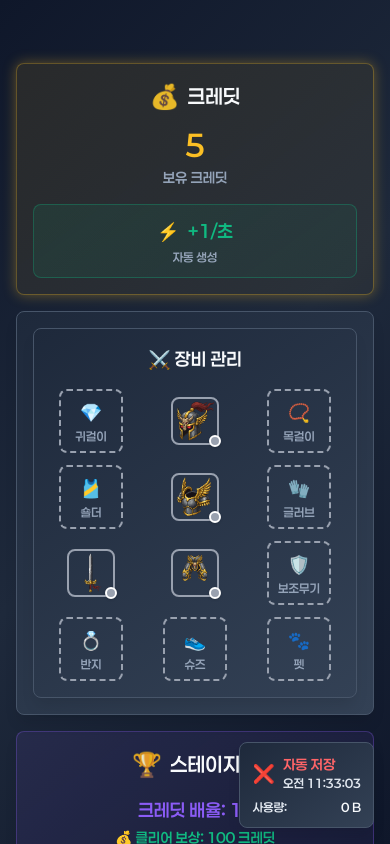
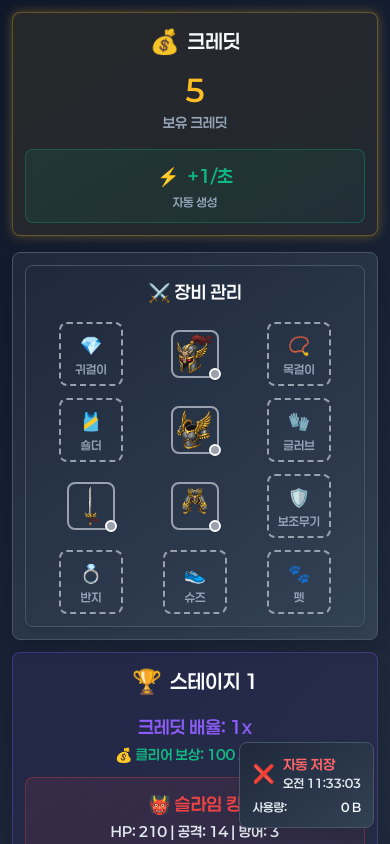
Before and after one commit to sheepright/random-game, a Next.js app: page / in a window 390 px wide. Shown: the top 844 px of the page. Built offline with nearby package versions, Linux system fonts and the light colour scheme.

Commit message:
v.1.0.1 UI 버그 문제 Fix

```diff
--- a/app/globals.css
+++ b/app/globals.css
@@ -55,6 +55,8 @@ body {
   font-family: "Paperlogy", -apple-system, BlinkMacSystemFont, "Segoe UI",
     sans-serif;
   min-height: 100vh;
+  overflow-x: hidden;
+  -webkit-overflow-scrolling: touch;
 }
 
 /* 애니메이션 */
@@ -312,6 +314,32 @@ body {
   .hero-card {
     border-radius: 8px;
   }
+
+  /* 모바일에서 스크롤 개선 */
+  body {
+    overflow-x: hidden;
+    overflow-y: auto;
+    -webkit-overflow-scrolling: touch;
+  }
+
+  /* 모바일 터치 스크롤 최적화 */
+  * {
+    -webkit-overflow-scrolling: touch;
+  }
+
+  /* 모바일에서 그리드 간격 조정 */
+  .grid {
+    gap: 0.75rem;
+  }
+
+  /* 모바일에서 패딩 조정 */
+  .p-6 {
+    padding: 1rem;
+  }
+
+  .p-4 {
+    padding: 0.75rem;
+  }
 }
 
 /* 스크롤바 */
--- a/app/layout.tsx
+++ b/app/layout.tsx
@@ -14,7 +14,7 @@ export const metadata: Metadata = {
   description: "장비를 강화하고 스테이지를 클리어하는 용사 육성 게임",
   keywords: ["게임", "용사키우기", "RPG", "육성게임", "웹게임"],
   viewport:
-    "width=device-width, initial-scale=1, maximum-scale=1, user-scalable=no",
+    "width=device-width, initial-scale=1, maximum-scale=5, user-scalable=yes",
 };
 
 export default function RootLayout({
--- a/components/GameDashboard.tsx
+++ b/components/GameDashboard.tsx
@@ -131,7 +131,7 @@ export function GameDashboard() {
 
   return (
     <div
-      className="h-screen overflow-hidden flex items-center justify-center"
+      className="min-h-screen overflow-y-auto flex items-start justify-center"
       style={{
         background:
           "linear-gradient(135deg, var(--bg-primary) 0%, var(--bg-secondary) 50%, var(--bg-primary) 100%)",
@@ -143,9 +143,9 @@ export function GameDashboard() {
       <OfflineProgressModalManager />
       <SaveStatusIndicator />
 
-      <div className="flex flex-col justify-center items-center p-4 max-w-7xl w-full h-full">
+      <div className="flex flex-col justify-start items-center p-4 max-w-7xl w-full min-h-screen py-8">
         {/* 메인 게임 영역 */}
-        <div className="grid grid-cols-1 lg:grid-cols-3 gap-4 w-full max-h-[85vh]">
+        <div className="grid grid-cols-1 lg:grid-cols-3 gap-4 w-full">
           {/* 좌측: 크레딧 & 장비 */}
           <div className="space-y-4 flex flex-col">
             {/* 크레딧 */}
@@ -204,7 +204,7 @@ export function GameDashboard() {
             <div className="hero-card hero-card-purple">
               <div className="p-6 text-center">
                 <h3 className="text-xl font-bold hero-text-primary mb-4">
-                  ⚡ 강화
+                  ⚡강화
                 </h3>
                 <p className="hero-text-secondary mb-4 text-sm">
                   아이템을 강화하여 스탯을 증가시키세요
```
